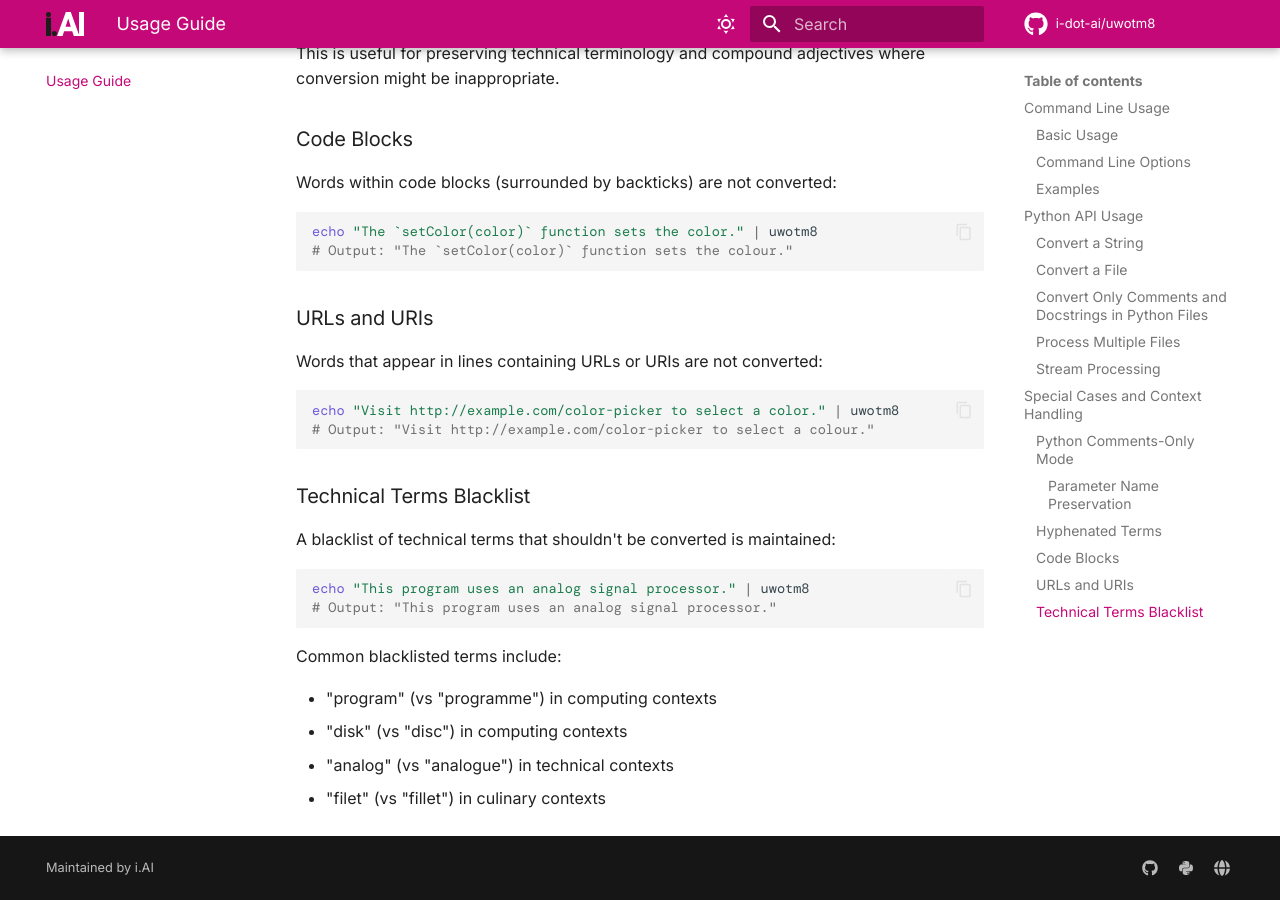
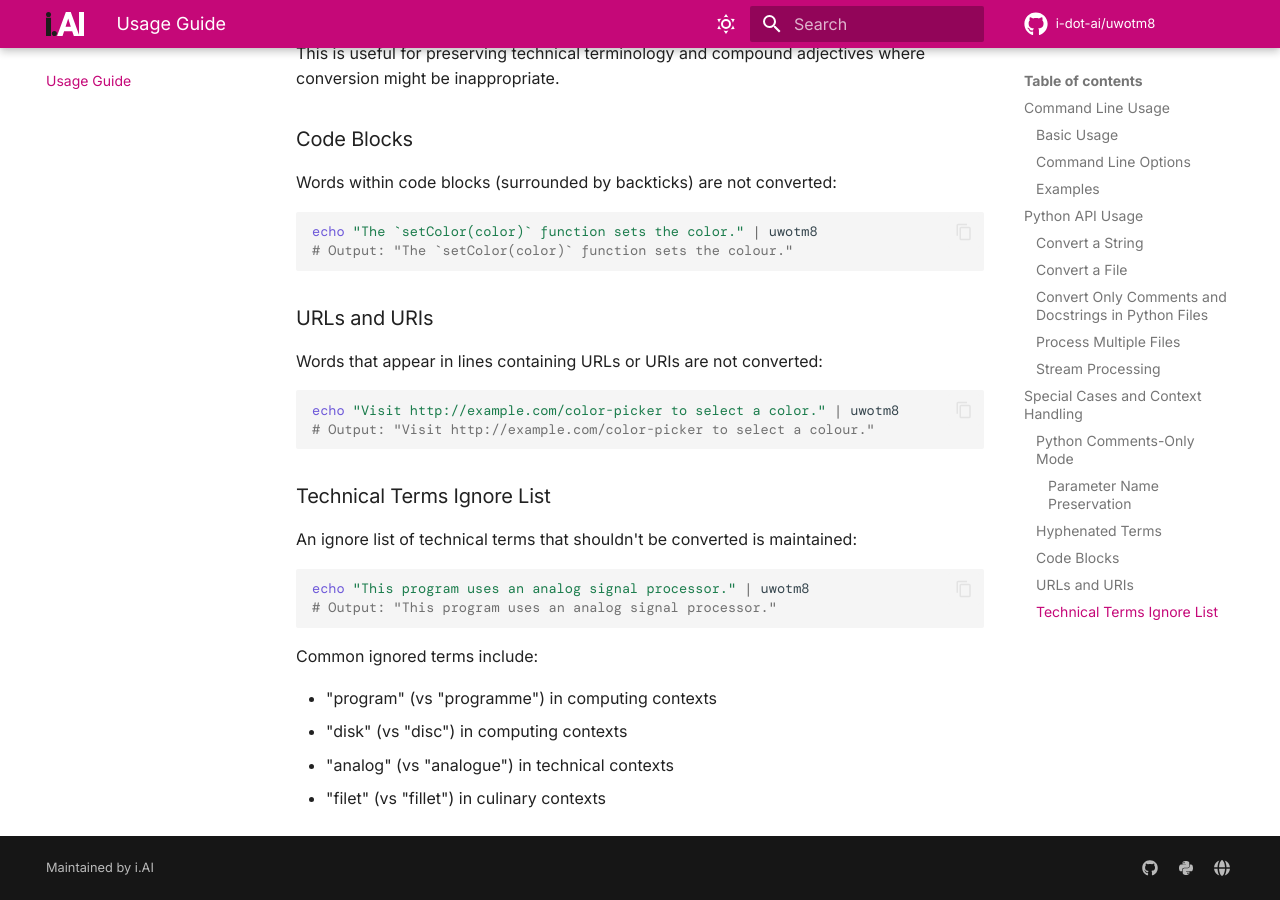
Before and after one commit to i-dot-ai/uwotm8, an MkDocs documentation site: the page built from docs/usage.md, in a window 1280 px wide and 900 px high, scrolled down 4751 px. Built offline with MkDocs 1.6.1 and Material for MkDocs 9.7.7, drawn with Linux system fonts in a browser that asks for light colours; some web fonts are replaced; comment, search, counter and statistics services are not loaded.

Commit message:
Rename "blacklist" to "ignore list"

````diff
--- a/docs/modules.md
+++ b/docs/modules.md
@@ -22,9 +22,9 @@ Words within code blocks (surrounded by backticks) are not converted, preserving
 
 Words that appear in lines containing URLs or URIs (identified by "://" or "www.") are not converted to avoid breaking links.
 
-### Conversion Blacklist
+### Conversion Ignore List
 
-A blacklist of words that should not be converted is maintained, including technical terms that have different meanings in different contexts:
+An ignore list of words that should not be converted is maintained, including technical terms that have different meanings in different contexts:
 
 - "program" vs "programme" (in computing contexts)
 - "disk" vs "disc" (in computing contexts)
--- a/docs/usage.md
+++ b/docs/usage.md
@@ -254,16 +254,16 @@ echo "Visit http://example.com/color-picker to select a color." | uwotm8
 # Output: "Visit http://example.com/color-picker to select a colour."
 ```
 
-### Technical Terms Blacklist
+### Technical Terms Ignore List
 
-A blacklist of technical terms that shouldn't be converted is maintained:
+An ignore list of technical terms that shouldn't be converted is maintained:
 
 ```bash
 echo "This program uses an analog signal processor." | uwotm8
 # Output: "This program uses an analog signal processor."
 ```
 
-Common blacklisted terms include:
+Common ignored terms include:
 
 - "program" (vs "programme") in computing contexts
 - "disk" (vs "disc") in computing contexts
````
Also changed, not shown: README.md (+1 -1 lines), docs/index.md (+1 -1 lines), 2 other files.
